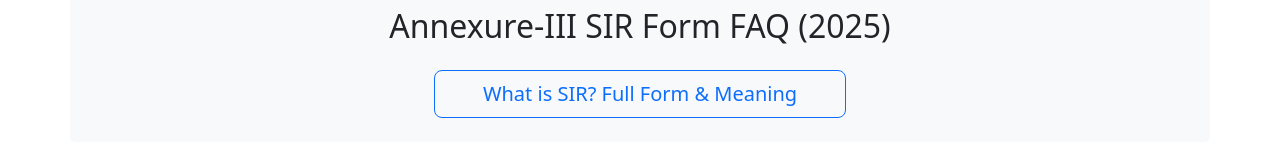
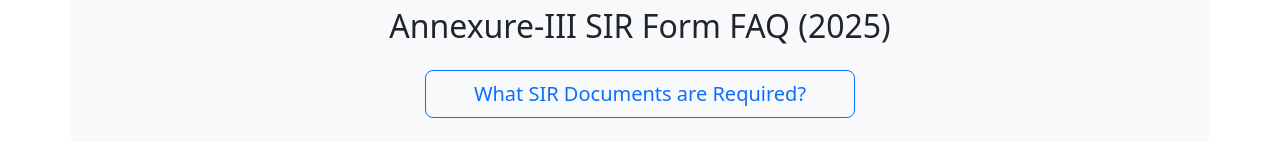
Before and after one commit to tamal1989/SIRFormFillup, a plain HTML site: page index.html in a window 1280 px wide. Shown: the part 2030-2198 px from the top of the page. Drawn offline with nearby package versions, Linux system fonts and the light colour scheme.

Commit message:
Update index.html

```diff
--- a/index.html
+++ b/index.html
@@ -290,8 +290,8 @@
     <h2 class="text-center mb-4">Annexure-III SIR Form FAQ (2025)</h2>
 
   <div class="text-center mt-4">
-  <a href="/sir-full-form.html" class="btn btn-outline-primary btn-lg px-5">
-    What is SIR? Full Form & Meaning
+  <a href="/sir-documents-required.html" class="btn btn-outline-primary btn-lg px-5">
+    What SIR Documents are Required?
   </a>
 </div>
     <!-- Include full FAQ from previous version -->
```
